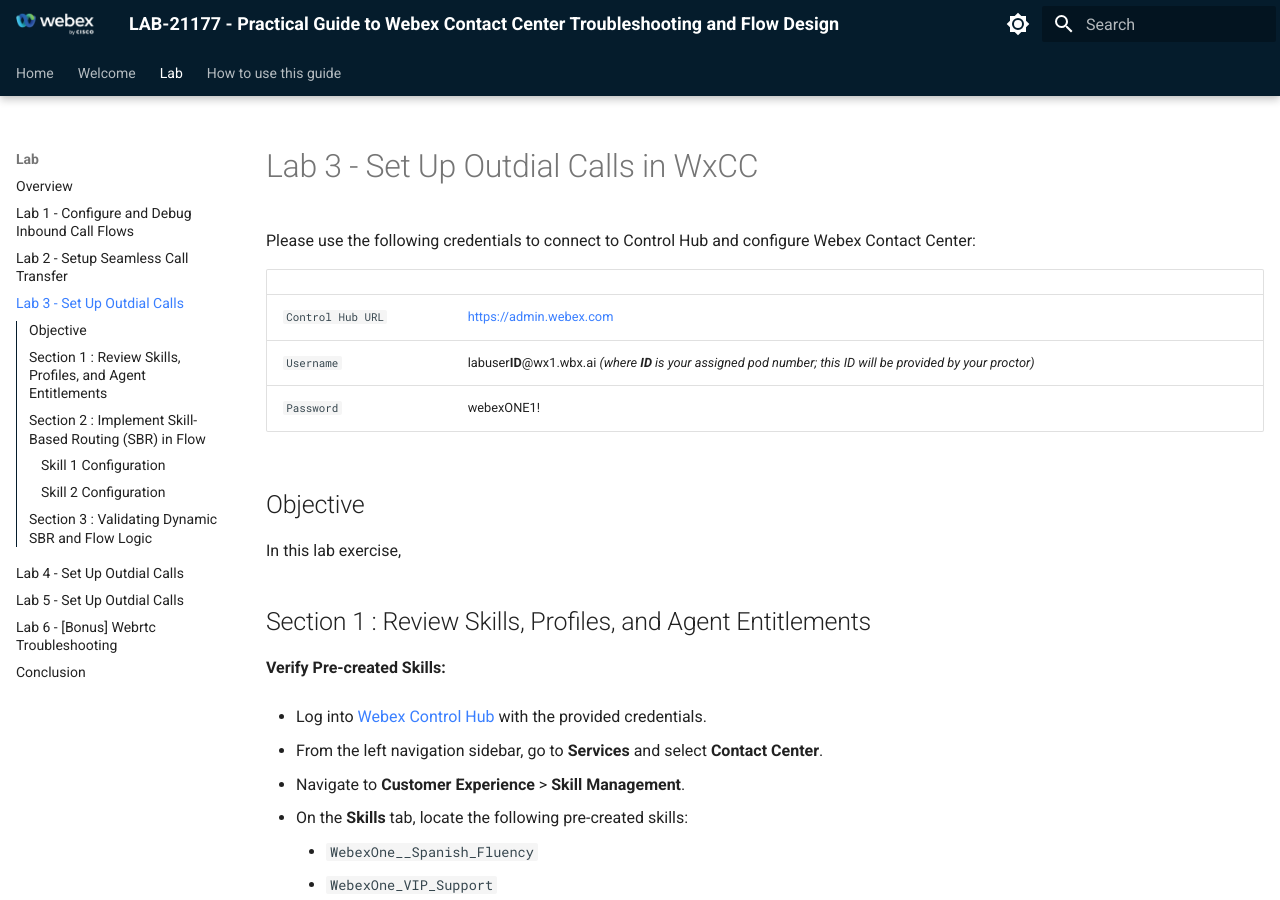
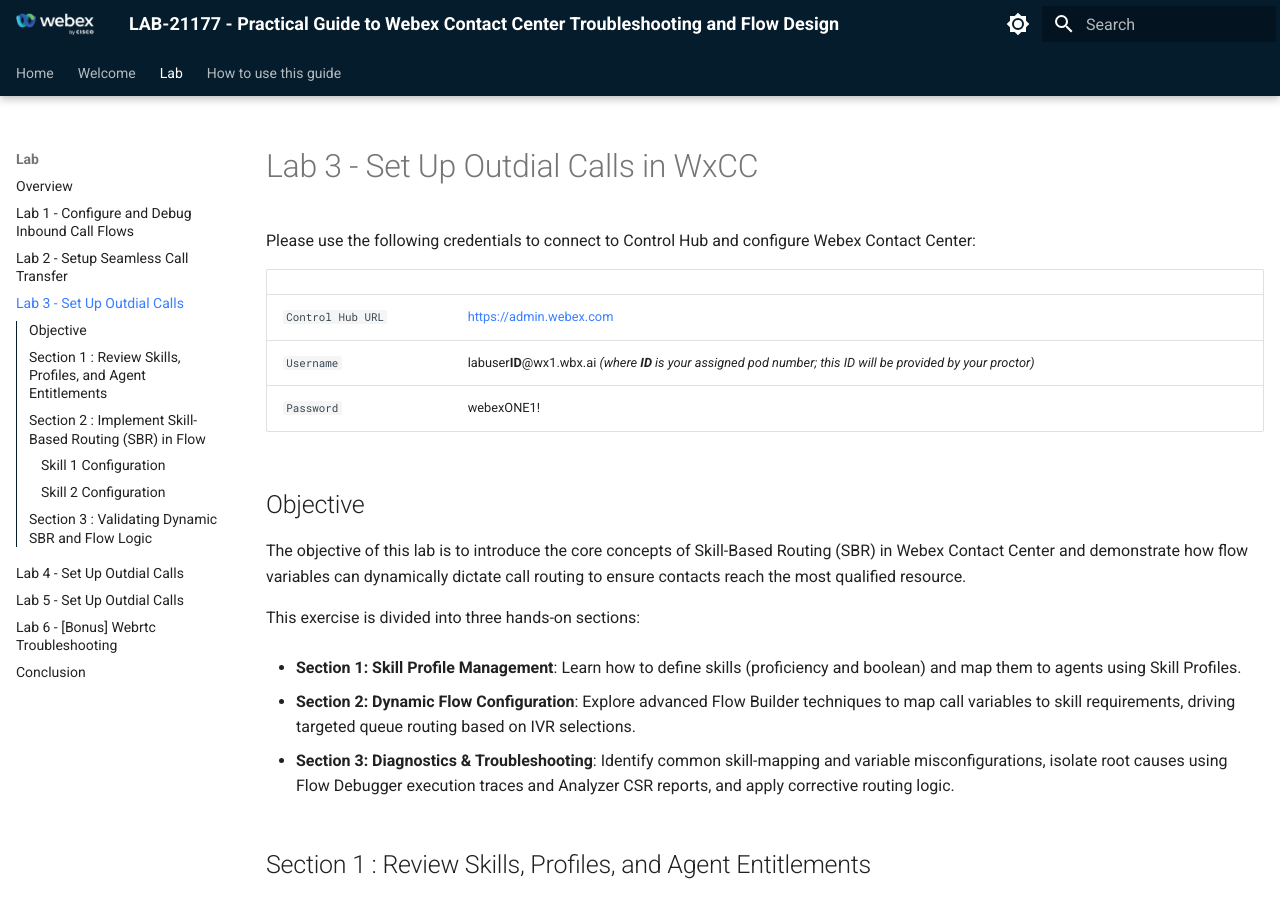
Before and after one commit to WebexCC-SA/LAB-21177, an MkDocs documentation site: the page built from docs/Excercise3.md, in a window 1280 px wide and 900 px high. Built offline with MkDocs 1.6.1 and Material for MkDocs 9.7.7, drawn with Linux system fonts in a browser that asks for light colours; some of the changed text lies outside the part shown.

Commit message:
Update Excercise3.md

```diff
--- a/docs/Excercise3.md
+++ b/docs/Excercise3.md
@@ -10,7 +10,15 @@
 
 ## Objective
 
-In this lab exercise,
+The objective of this lab is to introduce the core concepts of Skill-Based Routing (SBR) in Webex Contact Center and demonstrate how flow variables can dynamically dictate call routing to ensure contacts reach the most qualified resource.
+
+This exercise is divided into three hands-on sections:
+
+- **Section 1: Skill Profile Management**: Learn how to define skills (proficiency and boolean) and map them to agents using Skill Profiles.
+
+- **Section 2: Dynamic Flow Configuration**: Explore advanced Flow Builder techniques to map call variables to skill requirements, driving targeted queue routing based on IVR selections.
+
+- **Section 3: Diagnostics & Troubleshooting**: Identify common skill-mapping and variable misconfigurations, isolate root causes using Flow Debugger execution traces and Analyzer CSR reports, and apply corrective routing logic.
 
 ## Section 1 : Review Skills, Profiles, and Agent Entitlements
 
@@ -238,3 +246,7 @@
 - Dial your assigned Dialed Number again and press Option 0.
 
 - **Result**: The call evaluates Spanish >= 5 and VIP = True. The call will successfully route and present to the logged-in agent!
+
+**Congratulations!!!** on completing this lab!
+
+You have successfully mastered the end-to-end setup of Skill-Based Routing in Webex Contact Center, from configuring skill profiles and dynamic flow variables to diagnosing real-world routing issues and tracking call journeys in Analyzer reports.
```
